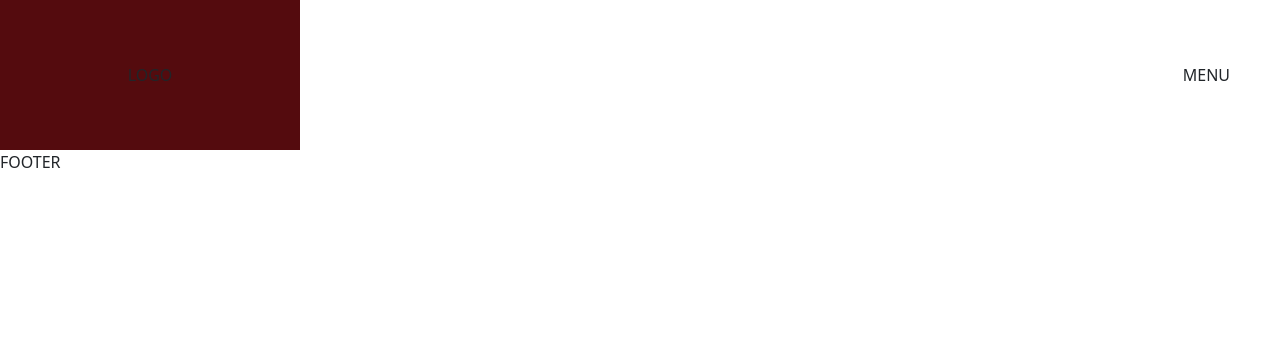
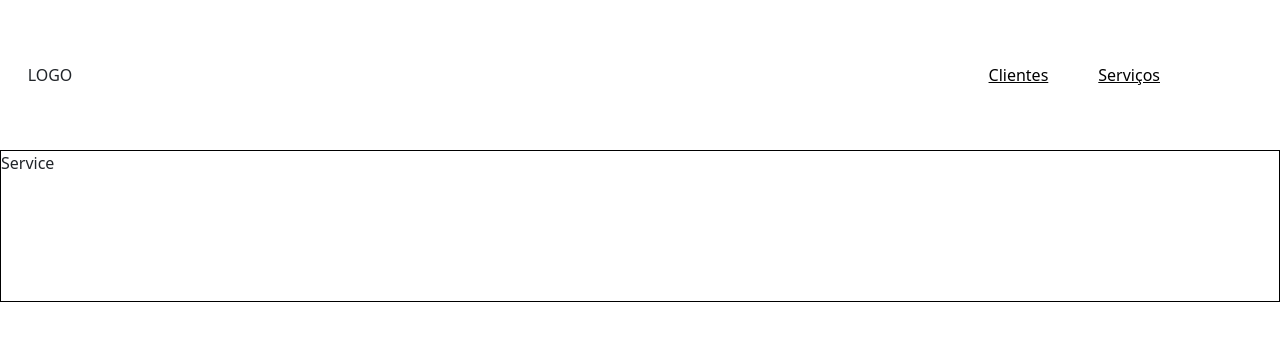
Before and after one commit to jpbandeira/fidelity-ui, a React (Create React App) app: page /service in a window 1280 px wide. Before the commit this address had no page. Shown: the top 340 px of the page. Built offline with nearby package versions, Linux system fonts and the light colour scheme.

Commit message:
add views and menu component to navigate

```diff
--- /dev/null
+++ b/src/components/menu/Menu.css
@@ -0,0 +1,19 @@
+.menu {
+    display: flex;
+    flex-direction: row;
+}
+
+.link {
+    color: black;
+}
+
+.menu-content {
+    margin-left: 30px;
+    margin-right: 20px;
+}
+
+.icon-menu {
+    width: 50px;
+    height: 60px;
+    color: #fff;
+}
--- /dev/null
+++ b/src/components/menu/Menu.jsx
@@ -0,0 +1,24 @@
+import React from 'react'
+import { NavLink } from 'react-router-dom'
+import './Menu.css';
+
+const Menu = props => (
+    <div className='menu'>
+        <div className='menu-content'>
+            <NavLink
+                style={{ color: 'black' }}
+                to={`/*`}>
+                Clientes
+            </NavLink>
+        </div>
+        <div className='menu-content'>
+            <NavLink
+                style={{ color: 'black' }}
+                to={`/service`}>
+                Serviços
+            </NavLink>
+        </div>
+    </div>
+)
+
+export default Menu;
--- /dev/null
+++ b/src/views/client/Client.jsx
@@ -0,0 +1,11 @@
+import './Client.css';
+
+function Client() {
+  return (
+    <div className="body">
+      Client
+    </div>
+  );
+}
+
+export default Client;
--- a/src/views/main/App.css
+++ b/src/views/main/App.css
@@ -1,17 +1,16 @@
 .body {
   display: grid;
   grid-template-columns: 100%;
-  grid-template-rows: 150px 1fr 40px;
+  grid-template-rows: 150px 1fr;
   grid-template-areas:
     'header'
     'content'
-    'app-footer'
   ;
 }
 
 .header {
   display: grid;
-  grid-template-columns: 300px 1fr;
+  grid-template-columns: 100px 1fr;
   grid-template-rows: 1fr;
   grid-template-areas:
   'logo menu'
@@ -36,17 +35,14 @@
   display: flex;
   justify-content: center;
   align-items: center;
+  /* border: solid 1px black; */
 
-  background-color: #540B0E;
+  background-color: white;
 
   grid-area: logo;
 }
 
 .content {
-  margin-top: -25px;
   grid-area: content;
+  border: solid 1px black;
 }
-
-.app-footer {
-  grid-area: app-footer;
-}
--- a/src/views/main/App.jsx
+++ b/src/views/main/App.jsx
@@ -4,6 +4,9 @@ import {
   Routes,
   Route,
 } from "react-router-dom";
+import Menu from '../../components/menu/Menu';
+import Client from './../client/Client';
+import Service from './../service/Service';
 
 function App() {
   return (
@@ -15,19 +18,15 @@ function App() {
           </div>
 
           <div className='menu'>
-            MENU
+            <Menu/>
           </div>
         </div>
 
         <div className='content'>
           <Routes>
-            {/* <Route path='*' element={<Content />} />
-            <Route path='/profile' element={<Profile />} /> */}
+            <Route path='*' element={<Client />} />
+            <Route path='/service' element={<Service />} />
           </Routes>
-        </div>
-
-        <div className='app-footer'>
-            FOOTER
         </div>
       </BrowserRouter>
     </div>
--- /dev/null
+++ b/src/views/service/Service.jsx
@@ -0,0 +1,11 @@
+import './Service.css';
+
+function Service() {
+  return (
+    <div className="body">
+      Service
+    </div>
+  );
+}
+
+export default Service;
```
Also changed, not shown: src/views/client/Client.css (added), src/views/service/Service.css (added).
